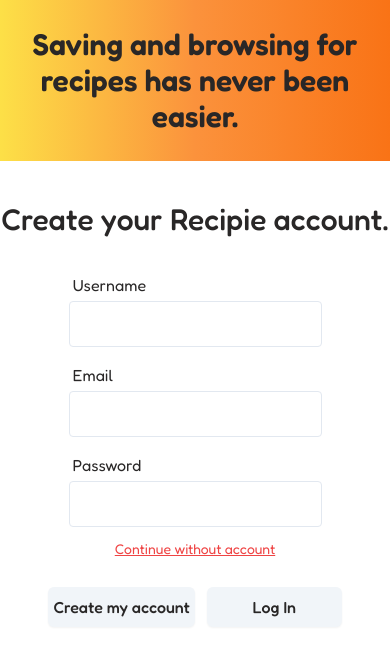
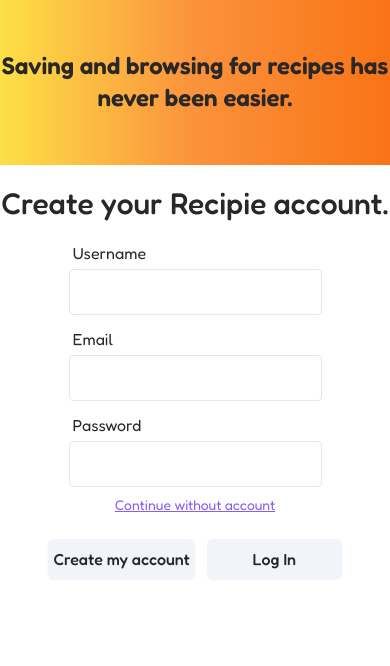
Before and after one commit to ajdinhusetovic/recipi, a React (Vite) app in the folder client/: page /register in a window 390 px wide. Shown: the top 666 px of the page. Built offline with nearby package versions, Linux system fonts and the light colour scheme.

Commit message:
edit register on mobile

```diff
--- a/client/src/components/Navbar.tsx
+++ b/client/src/components/Navbar.tsx
@@ -100,7 +100,17 @@ const Navbar = () => {
               </Link>
             </li>
             {cookie.token ? (
-              <BiLogOut onClick={handleLogout} />
+              <>
+                <li className="group transition-all duration-300 ease-in-out">
+                  <Link
+                    className="bg-left-bottom bg-gradient-to-r from-violet-500 to-violet-500 bg-[length:0%_2px] bg-no-repeat group-hover:bg-[length:100%_2px] transition-all duration-500 ease-out"
+                    to={`/users/${decodedToken.username}/`}
+                  >
+                    My Profile
+                  </Link>
+                </li>
+                <BiLogOut onClick={handleLogout} size={30} />
+              </>
             ) : (
               <>
                 <li className="group transition-all duration-300 ease-in-out">
--- a/client/src/pages/Login.tsx
+++ b/client/src/pages/Login.tsx
@@ -35,7 +35,6 @@ const Login = () => {
         const errorMessages = error.response.data.message;
 
         if (Array.isArray(errorMessages)) {
-          // Handle array of error messages
           toast({
             title:
               errorMessages[0] ||
@@ -43,7 +42,6 @@ const Login = () => {
             variant: "fail",
           });
         } else if (typeof errorMessages === "string") {
-          // Handle single error message
           toast({
             title:
               errorMessages || "There has been an error creating your account",
@@ -61,9 +59,9 @@ const Login = () => {
   };
 
   return (
-    <div className="flex flex-col xl:flex-row min-h-screen h-screen">
+    <div className="flex flex-col xl:flex-row h-screen">
       <div className="w-full h-1/4 xl:w-2/5 xl:h-full bg-gradient-to-l from-orange-500 via-orange-400 to-yellow-300 flex items-center justify-center xl:block xl:p-10">
-        <h1 className="text-3xl md:text-4xl text-center xl:text-left xl:text-7xl font-semibold xl:mt-24">
+        <h1 className="text-2xl md:text-4xl text-center xl:text-left xl:text-7xl font-semibold xl:mt-24">
           Saving and browsing for recipes has never been easier.
         </h1>
       </div>
@@ -85,7 +83,7 @@ const Login = () => {
             type="password"
             onChange={(e) => setPassword(e.target.value)}
           />
-          <a href="/" className="underline text-red-500 text-sm">
+          <a href="/" className="underline text-violet-500 text-sm">
             Continue without account
           </a>
           <div className="flex items-center justify-center gap-3 w-11/12 md:w-full">
--- a/client/src/pages/Register.tsx
+++ b/client/src/pages/Register.tsx
@@ -31,7 +31,6 @@ const Register = () => {
         const errorMessages = error.response.data.message;
 
         if (Array.isArray(errorMessages)) {
-          // Handle array of error messages
           toast({
             title:
               errorMessages[0] ||
@@ -39,7 +38,6 @@ const Register = () => {
             variant: "fail",
           });
         } else if (typeof errorMessages === "string") {
-          // Handle single error message
           toast({
             title:
               errorMessages || "There has been an error creating your account",
@@ -57,19 +55,19 @@ const Register = () => {
   };
 
   return (
-    <div className="flex flex-col xl:flex-row min-h-screen h-screen">
+    <div className="flex flex-col xl:flex-row h-screen">
       <div className="w-full h-1/4 xl:w-2/5 xl:h-full bg-gradient-to-l from-orange-500 via-orange-400 to-yellow-300 flex items-center justify-center xl:block xl:p-10">
-        <h1 className="text-3xl md:text-4xl text-center xl:text-left xl:text-7xl font-semibold xl:mt-24">
+        <h1 className="text-2xl md:text-4xl text-center xl:text-left xl:text-7xl font-semibold xl:mt-24">
           Saving and browsing for recipes has never been easier.
         </h1>
       </div>
-      <div className="mt-10 md:mt-0 w-full h-full xl:w-3/5 xl:h-full flex flex-col items-center md:justify-center xl:p-10">
+      <div className="mt-5 md:mt-0 w-full h-full xl:w-3/5 xl:h-full flex flex-col items-center md:justify-center xl:p-10">
         <h1 className="text-3xl md:text-4xl font-medium xl:text-5xl text-center xl:p-14">
           Create your Recipie account.
         </h1>
         <form
           onSubmit={handleRegister}
-          className="flex flex-col gap-3 items-center mt-8 xl:mt-0"
+          className="flex flex-col gap-2 items-center mt-4 xl:mt-0"
         >
           <InputComponent
             type="text"
@@ -86,7 +84,7 @@ const Register = () => {
             type="password"
             onChange={(e) => setPassword(e.target.value)}
           />
-          <a href="/" className="underline text-red-500 text-sm">
+          <a href="/" className="underline text-violet-500 text-sm">
             Continue without account
           </a>
           <div className="flex items-center justify-center gap-3 w-11/12 md:w-full mb-12">
```
